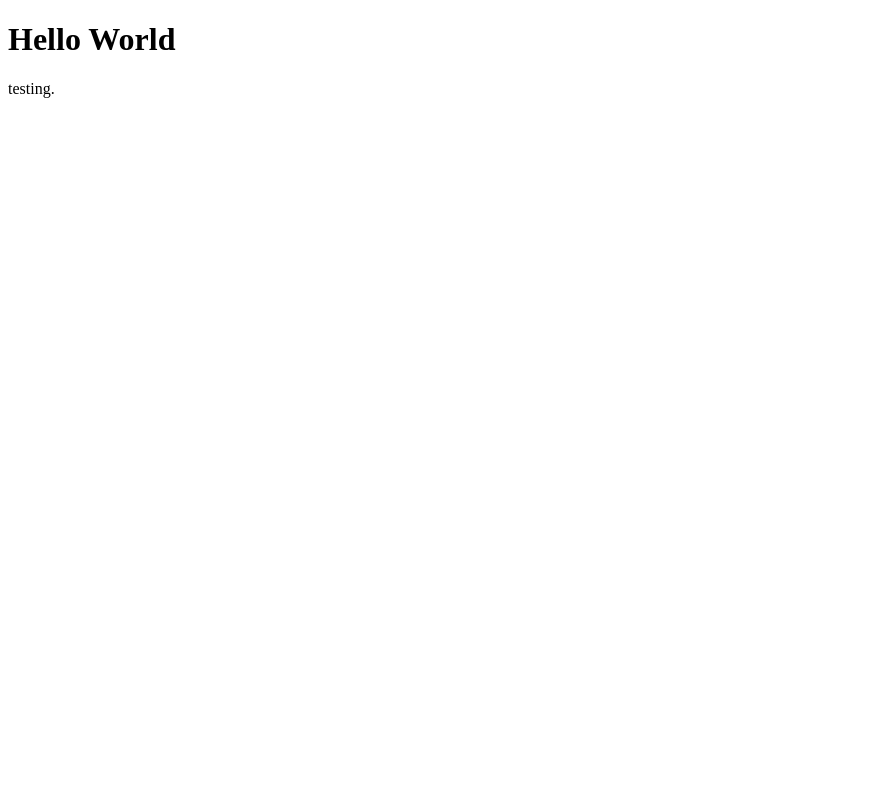
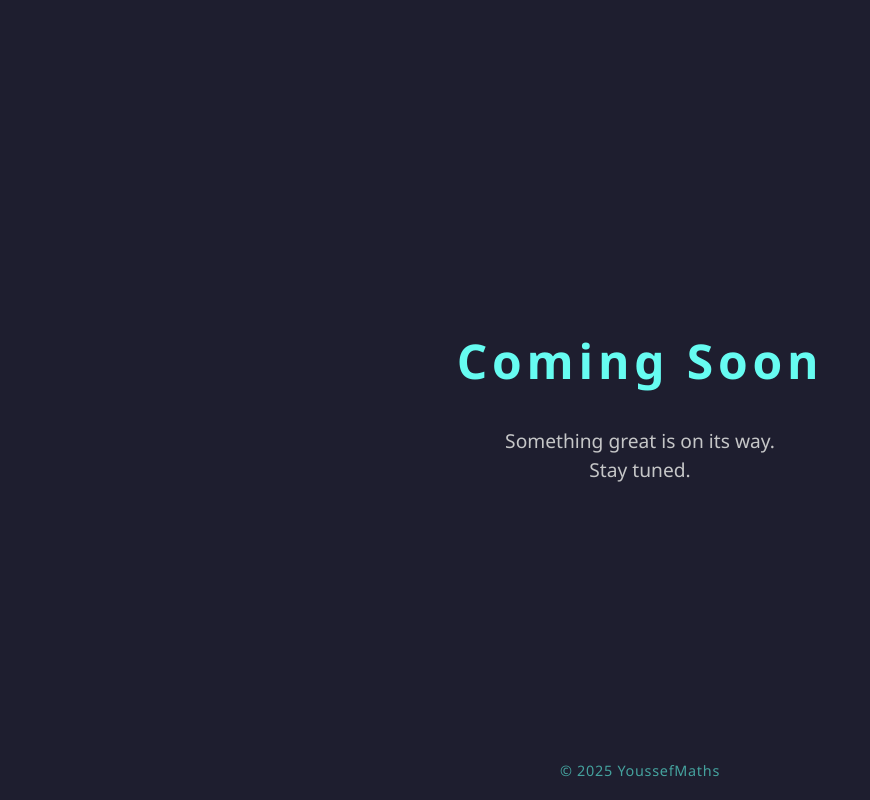
Before and after one commit to Youssef-1000/Youssef-100.github.io, a plain HTML site: page index.html in a window 1280 px wide. Shown: the whole page, without its empty margins (0-870 px from the left). Drawn offline with Linux system fonts and the light colour scheme.

Commit message:
Update index.html

```diff
--- a/index.html
+++ b/index.html
@@ -1,7 +1,46 @@
 <!DOCTYPE html>
-<html>
+<html lang="en">
+<head>
+  <meta charset="UTF-8" />
+  <meta name="viewport" content="width=device-width, initial-scale=1" />
+  <title>Coming Soon</title>
+  <style>
+    body {
+      background: #1e1e2f;
+      color: #f0f0f5;
+      font-family: 'Segoe UI', Tahoma, Geneva, Verdana, sans-serif;
+      display: flex;
+      flex-direction: column;
+      justify-content: center;
+      align-items: center;
+      height: 100vh;
+      margin: 0;
+      text-align: center;
+    }
+    h1 {
+      font-size: 3rem;
+      margin-bottom: 0.3em;
+      color: #66fcf1;
+      letter-spacing: 0.1em;
+    }
+    p {
+      font-size: 1.2rem;
+      color: #c5c6c7;
+      max-width: 320px;
+      line-height: 1.5;
+    }
+    .footer {
+      position: absolute;
+      bottom: 20px;
+      font-size: 0.9rem;
+      color: #45a29e;
+      letter-spacing: 0.05em;
+    }
+  </style>
+</head>
 <body>
-<h1>Hello World</h1>
-<p>testing.</p>
+  <h1>Coming Soon</h1>
+  <p>Something great is on its way.<br />Stay tuned.</p>
+  <div class="footer">© 2025 YoussefMaths</div>
 </body>
 </html>
```
